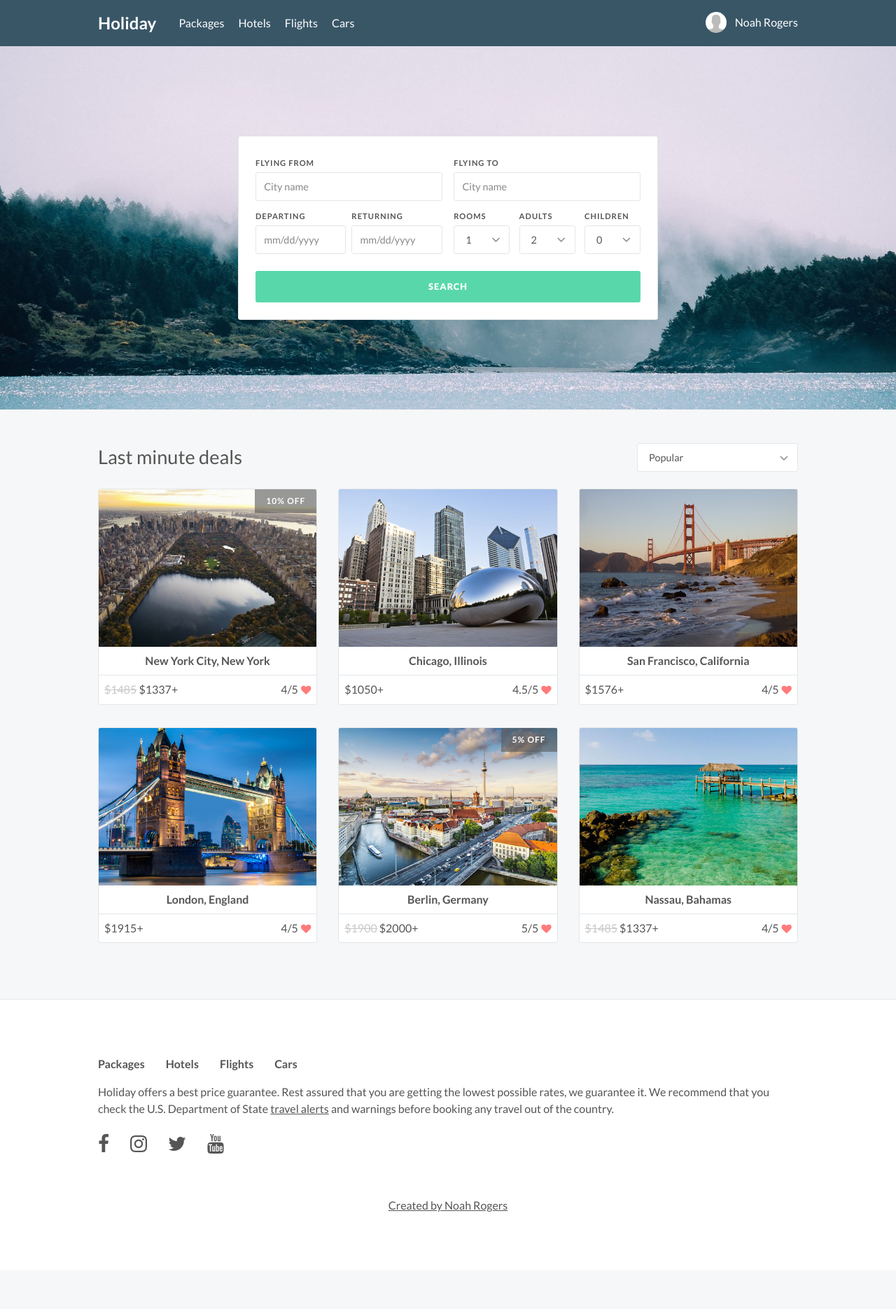
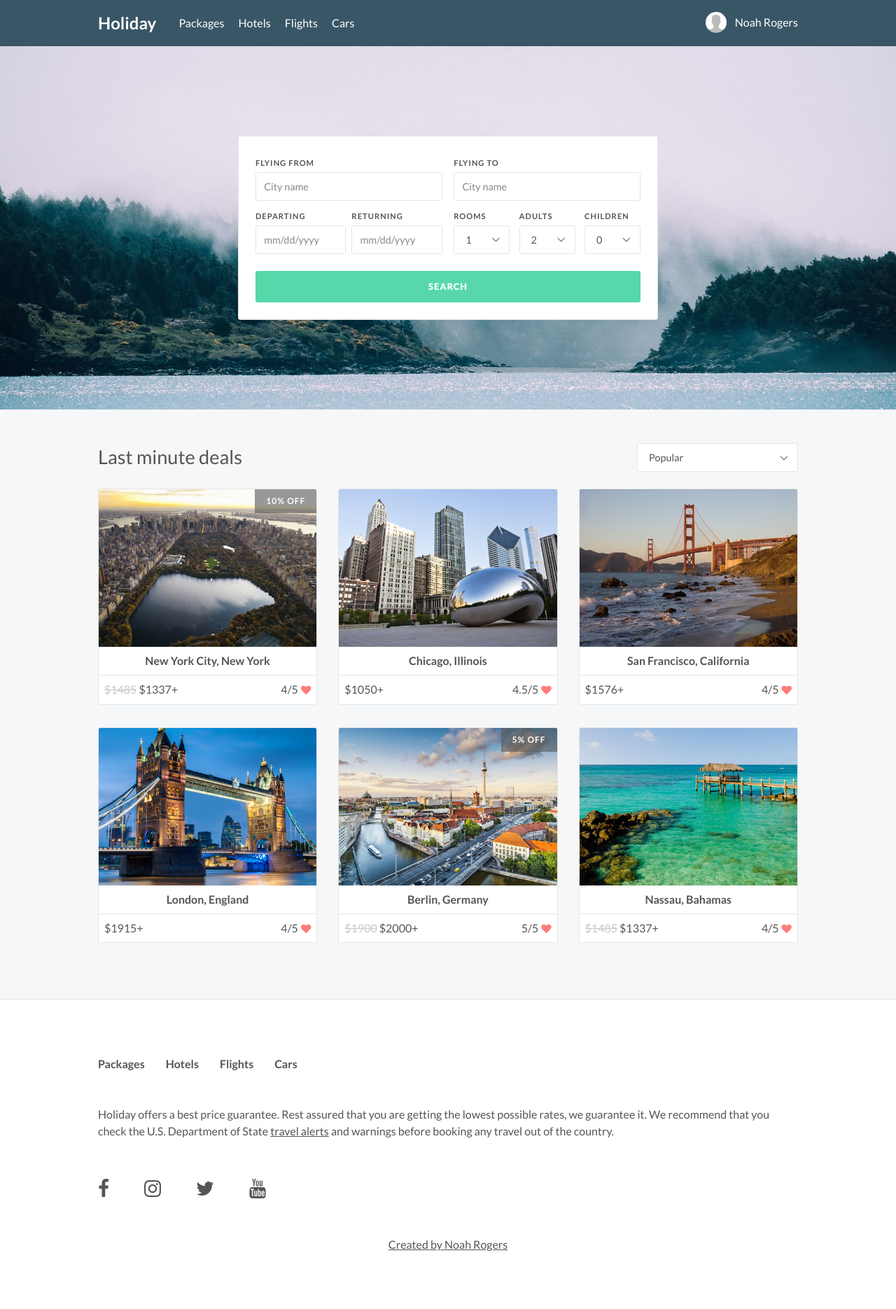
Before and after one commit to Treydor/holiday, a Jekyll site: the page built from index.html, in a window 1280 px wide. Shown: the whole page at 70% size. Built offline with Jekyll 4.4.1, drawn with Linux system fonts in a browser that asks for light colours; nearby versions of some CDN libraries; before the commit the page ends 1814 px from its top, so only the background shows below that.

Commit message:
Tweaks footer styles on smaller screens

```diff
--- a/assets/stylesheets/components/_footer.scss
+++ b/assets/stylesheets/components/_footer.scss
@@ -7,11 +7,17 @@
 }
 
 footer .container {
-  padding: 5rem 0;
+  @media #{$medium} {
+    padding: 5rem 0;
+  }
 }
 
 .footer__section {
-  margin-bottom: 1rem;
+  margin-bottom: 1.5rem;
+
+  @media #{$medium} {
+    margin-bottom: 3rem;
+  }
 
   &:last-of-type {
     margin-bottom: 0;
@@ -30,25 +36,35 @@
 }
 
 .footer-list__item {
-  float: left;
   font-weight: $bold;
-  margin-left: 3%;
+  margin-bottom: .5rem;
+
+  @media #{$medium} {
+    float: left;
+    margin-bottom: 0;
+    margin-left: 3%;
+
+    &:first-of-type {
+      margin: 0;
+    }
+  }
 
   a {
     text-decoration: none;
   }
-
-  &:first-of-type {
-    margin: 0;
-  }
 }
 
 .footer-list__item--icon {
+  float: left;
   font-size: 1.75rem;
   font-weight: $regular;
+  margin-left: 5%;
+
+  &:first-of-type {
+    margin-left: 0;
+  }
 }
 
 .footer__sig {
   display: inline-block;
-  margin-top: 2.5rem;
 }
```
